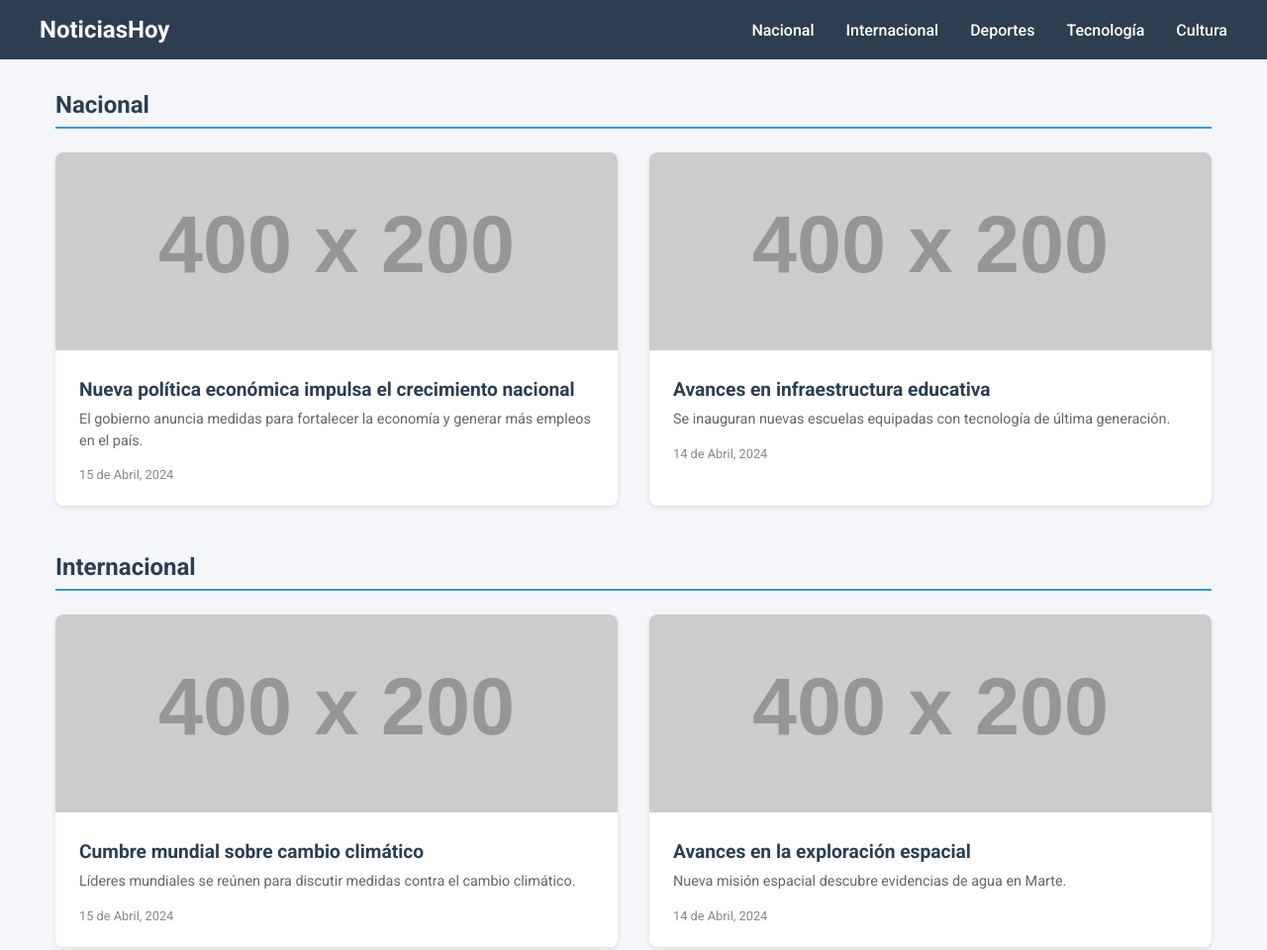
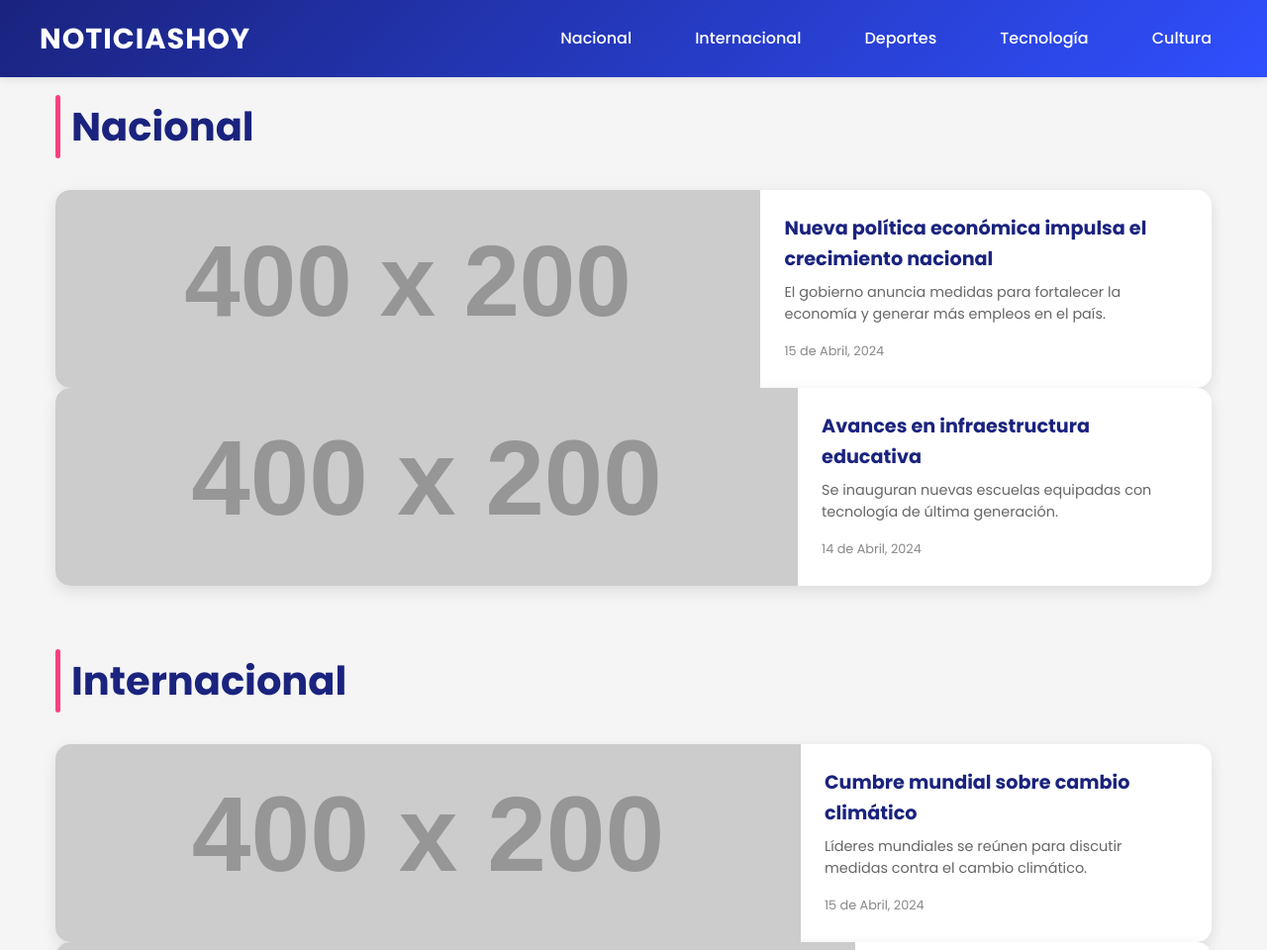
Before and after one commit to Gabriel54523/Gabriel54523.github.io, a plain HTML site: page index.html in a window 1280 px wide. Shown: the top 960 px of the page at 99% size. Drawn offline with Linux system fonts and the light colour scheme; placeholder pictures from the web are drawn by us.

Commit message:
Subo proyecto HTML inicial

```diff
--- a/index.html
+++ b/index.html
@@ -4,31 +4,37 @@
     <meta charset="UTF-8">
     <meta name="viewport" content="width=device-width, initial-scale=1.0">
     <title>NoticiasHoy - Tu Portal de Noticias</title>
-    <link href="https://fonts.googleapis.com/css2?family=Roboto:wght@300;400;500;700&display=swap" rel="stylesheet">
+    <link href="https://fonts.googleapis.com/css2?family=Poppins:wght@300;400;500;600;700&display=swap" rel="stylesheet">
     <style>
         * {
             margin: 0;
             padding: 0;
             box-sizing: border-box;
-            font-family: 'Roboto', sans-serif;
+            font-family: 'Poppins', sans-serif;
         }
 
         :root {
-            --primary-color: #2c3e50;
-            --secondary-color: #3498db;
-            --background-color: #f5f6fa;
+            --primary-color: #1a237e;
+            --secondary-color: #304ffe;
+            --background-color: #f5f5f5;
+            --text-color: #333;
+            --accent-color: #ff4081;
         }
 
         body {
             background-color: var(--background-color);
+            color: var(--text-color);
+            line-height: 1.6;
         }
 
         .navbar {
-            background-color: var(--primary-color);
+            background: linear-gradient(135deg, var(--primary-color), var(--secondary-color));
             padding: 1rem;
-            position: sticky;
+            position: fixed;
+            width: 100%;
             top: 0;
-            z-index: 100;
+            z-index: 1000;
+            box-shadow: 0 2px 10px rgba(0,0,0,0.1);
         }
 
         .nav-container {
@@ -41,9 +47,11 @@
 
         .logo {
             color: white;
-            font-size: 1.5rem;
+            font-size: 1.8rem;
             font-weight: 700;
             text-decoration: none;
+            text-transform: uppercase;
+            letter-spacing: 1px;
         }
 
         .nav-links {
@@ -55,42 +63,69 @@
             color: white;
             text-decoration: none;
             font-weight: 500;
-            transition: color 0.3s ease;
+            transition: all 0.3s ease;
+            padding: 0.5rem 1rem;
+            border-radius: 25px;
         }
 
         .nav-links a:hover {
-            color: var(--secondary-color);
+            background-color: rgba(255,255,255,0.2);
+            transform: translateY(-2px);
         }
 
         .main-content {
             max-width: 1200px;
-            margin: 2rem auto;
+            margin: 6rem auto 2rem;
             padding: 0 1rem;
         }
 
         .news-section {
-            margin-bottom: 3rem;
+            margin-bottom: 4rem;
+            opacity: 0;
+            transform: translateY(20px);
+            animation: fadeInUp 0.6s ease forwards;
+        }
+
+        @keyframes fadeInUp {
+            to {
+                opacity: 1;
+                transform: translateY(0);
+            }
         }
 
         .section-title {
             color: var(--primary-color);
-            margin-bottom: 1.5rem;
-            padding-bottom: 0.5rem;
-            border-bottom: 2px solid var(--secondary-color);
+            font-size: 2.5rem;
+            margin-bottom: 2rem;
+            position: relative;
+            padding-left: 1rem;
         }
 
-        .news-grid {
-            display: grid;
-            grid-template-columns: repeat(auto-fit, minmax(300px, 1fr));
+        .section-title::before {
+            content: '';
+            position: absolute;
+            left: 0;
+            top: 0;
+            height: 100%;
+            width: 5px;
+            background: var(--accent-color);
+            border-radius: 5px;
+        }
+
+        .news-container {
+            display: flex;
+            flex-direction: column;
             gap: 2rem;
         }
 
         .news-card {
             background: white;
-            border-radius: 8px;
+            border-radius: 15px;
             overflow: hidden;
-            box-shadow: 0 2px 5px rgba(0,0,0,0.1);
-            transition: transform 0.3s ease;
+            box-shadow: 0 5px 15px rgba(0,0,0,0.1);
+            transition: all 0.3s ease;
+            display: flex;
+            flex-direction: row;
         }
 
         .news-card:hover {
```
